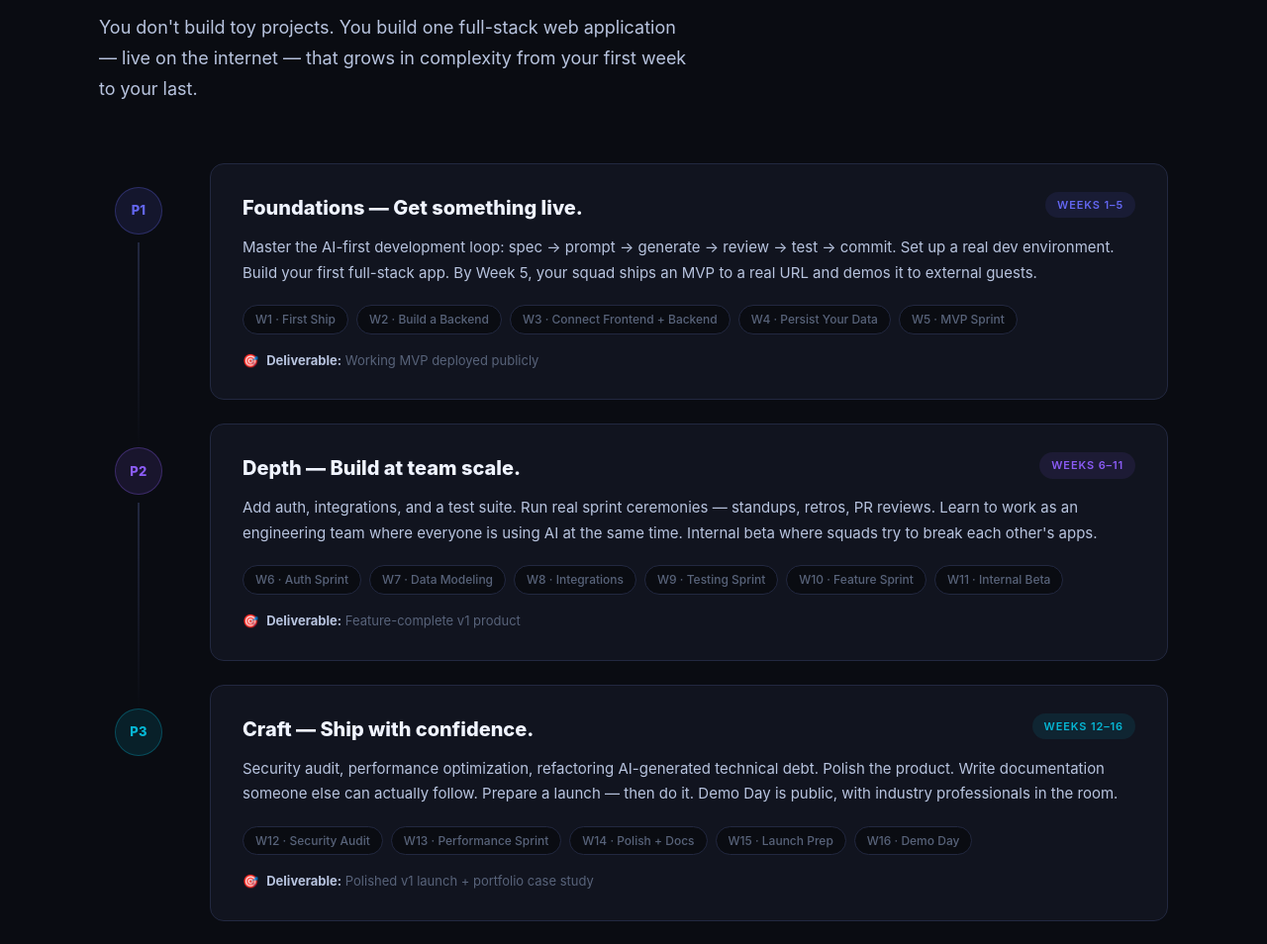
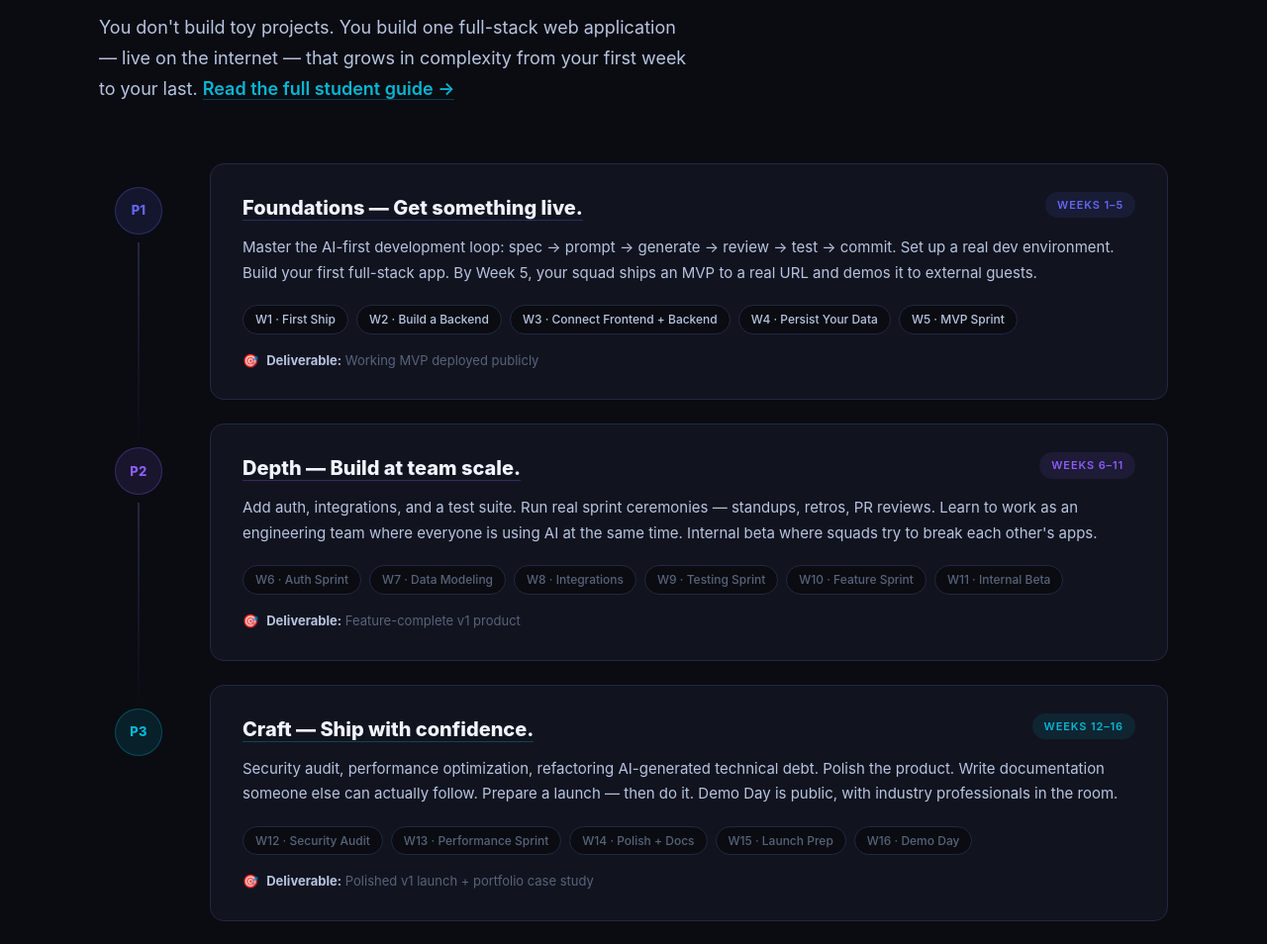
Before and after one commit to anikannal/ai-first-engineering, a plain HTML site: page index.html in a window 1280 px wide. Shown: the part 2912-3866 px from the top of the page at 99% size. Drawn offline with Linux system fonts and the light colour scheme.

Commit message:
Update index.html

```diff
--- a/index.html
+++ b/index.html
@@ -652,7 +652,7 @@
   <div class="container">
     <div class="section-label">The Program</div>
     <h2 class="section-title">Three phases. One real product.<br>Built by you.</h2>
-    <p class="section-intro">You don't build toy projects. You build one full-stack web application — live on the internet — that grows in complexity from your first week to your last.</p>
+    <p class="section-intro">You don't build toy projects. You build one full-stack web application — live on the internet — that grows in complexity from your first week to your last. <a href="course-sites/build/student/index.html" style="color:var(--cyan);text-decoration:none;font-weight:600;border-bottom:1px solid rgba(6,182,212,0.3);">Read the full student guide →</a></p>
 
     <div class="phases-timeline">
       <div class="phase-row p1">
@@ -662,16 +662,16 @@
         </div>
         <div class="phase-card">
           <div class="phase-header">
-            <div class="phase-name">Foundations — Get something live.</div>
+            <div class="phase-name"><a href="course-sites/build/student/phase1/index.html" style="color:inherit;text-decoration:none;border-bottom:1px solid rgba(99,102,241,0.3);">Foundations — Get something live.</a></div>
             <span class="phase-tag">Weeks 1–5</span>
           </div>
           <div class="phase-desc">Master the AI-first development loop: spec → prompt → generate → review → test → commit. Set up a real dev environment. Build your first full-stack app. By Week 5, your squad ships an MVP to a real URL and demos it to external guests.</div>
           <div class="phase-weeks">
-            <span class="week-chip">W1 · First Ship</span>
-            <span class="week-chip">W2 · Build a Backend</span>
-            <span class="week-chip">W3 · Connect Frontend + Backend</span>
-            <span class="week-chip">W4 · Persist Your Data</span>
-            <span class="week-chip">W5 · MVP Sprint</span>
+            <a class="week-chip" href="course-sites/build/student/phase1/week1.html" style="text-decoration:none;color:inherit;">W1 · First Ship</a>
+            <a class="week-chip" href="course-sites/build/student/phase1/week2.html" style="text-decoration:none;color:inherit;">W2 · Build a Backend</a>
+            <a class="week-chip" href="course-sites/build/student/phase1/week3.html" style="text-decoration:none;color:inherit;">W3 · Connect Frontend + Backend</a>
+            <a class="week-chip" href="course-sites/build/student/phase1/week4.html" style="text-decoration:none;color:inherit;">W4 · Persist Your Data</a>
+            <a class="week-chip" href="course-sites/build/student/phase1/week5.html" style="text-decoration:none;color:inherit;">W5 · MVP Sprint</a>
           </div>
           <div class="phase-deliverable">🎯 <span><strong>Deliverable:</strong> Working MVP deployed publicly</span></div>
         </div>
@@ -684,7 +684,7 @@
         </div>
         <div class="phase-card">
           <div class="phase-header">
-            <div class="phase-name">Depth — Build at team scale.</div>
+            <div class="phase-name"><a href="course-sites/build/student/phase2/index.html" style="color:inherit;text-decoration:none;border-bottom:1px solid rgba(139,92,246,0.3);">Depth — Build at team scale.</a></div>
             <span class="phase-tag">Weeks 6–11</span>
           </div>
           <div class="phase-desc">Add auth, integrations, and a test suite. Run real sprint ceremonies — standups, retros, PR reviews. Learn to work as an engineering team where everyone is using AI at the same time. Internal beta where squads try to break each other's apps.</div>
@@ -706,7 +706,7 @@
         </div>
         <div class="phase-card">
           <div class="phase-header">
-            <div class="phase-name">Craft — Ship with confidence.</div>
+            <div class="phase-name"><a href="course-sites/build/student/phase3/index.html" style="color:inherit;text-decoration:none;border-bottom:1px solid rgba(6,182,212,0.3);">Craft — Ship with confidence.</a></div>
             <span class="phase-tag">Weeks 12–16</span>
           </div>
           <div class="phase-desc">Security audit, performance optimization, refactoring AI-generated technical debt. Polish the product. Write documentation someone else can actually follow. Prepare a launch — then do it. Demo Day is public, with industry professionals in the room.</div>
```
